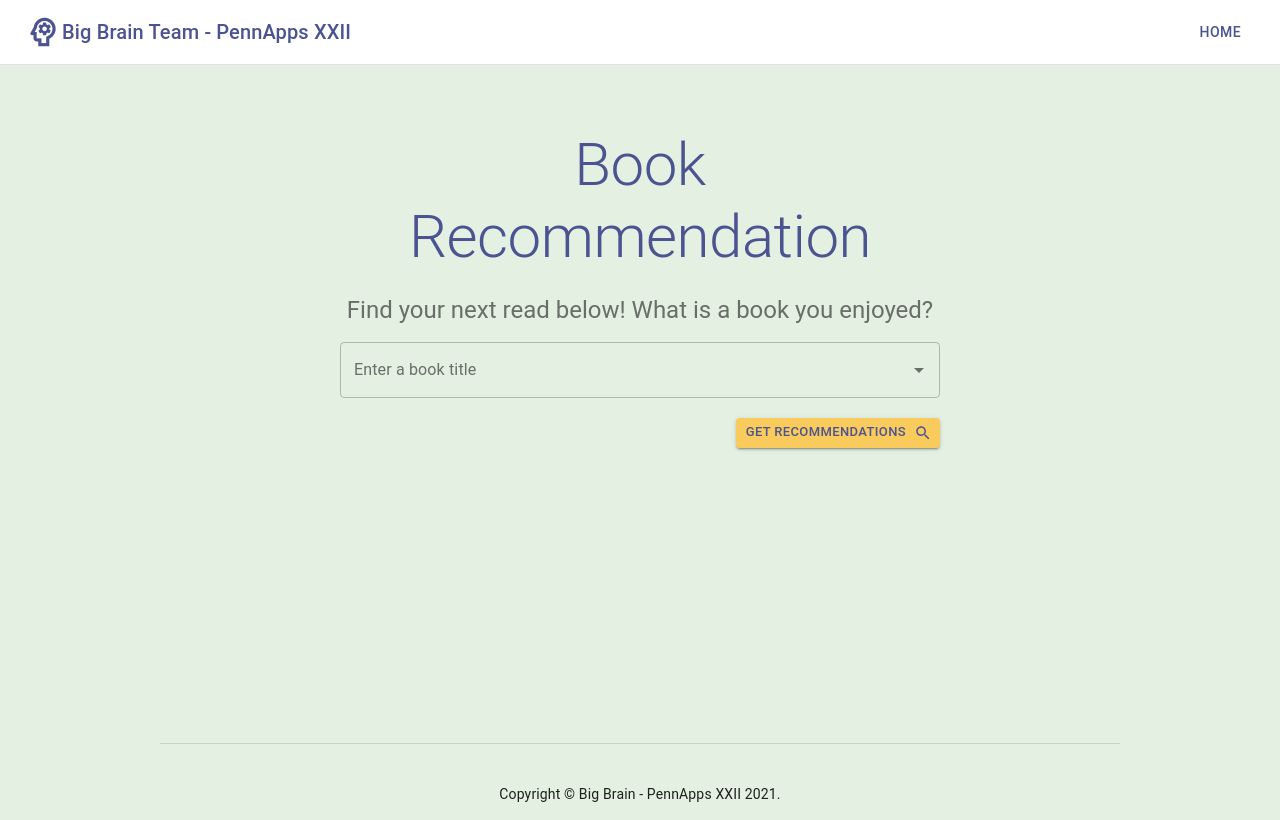
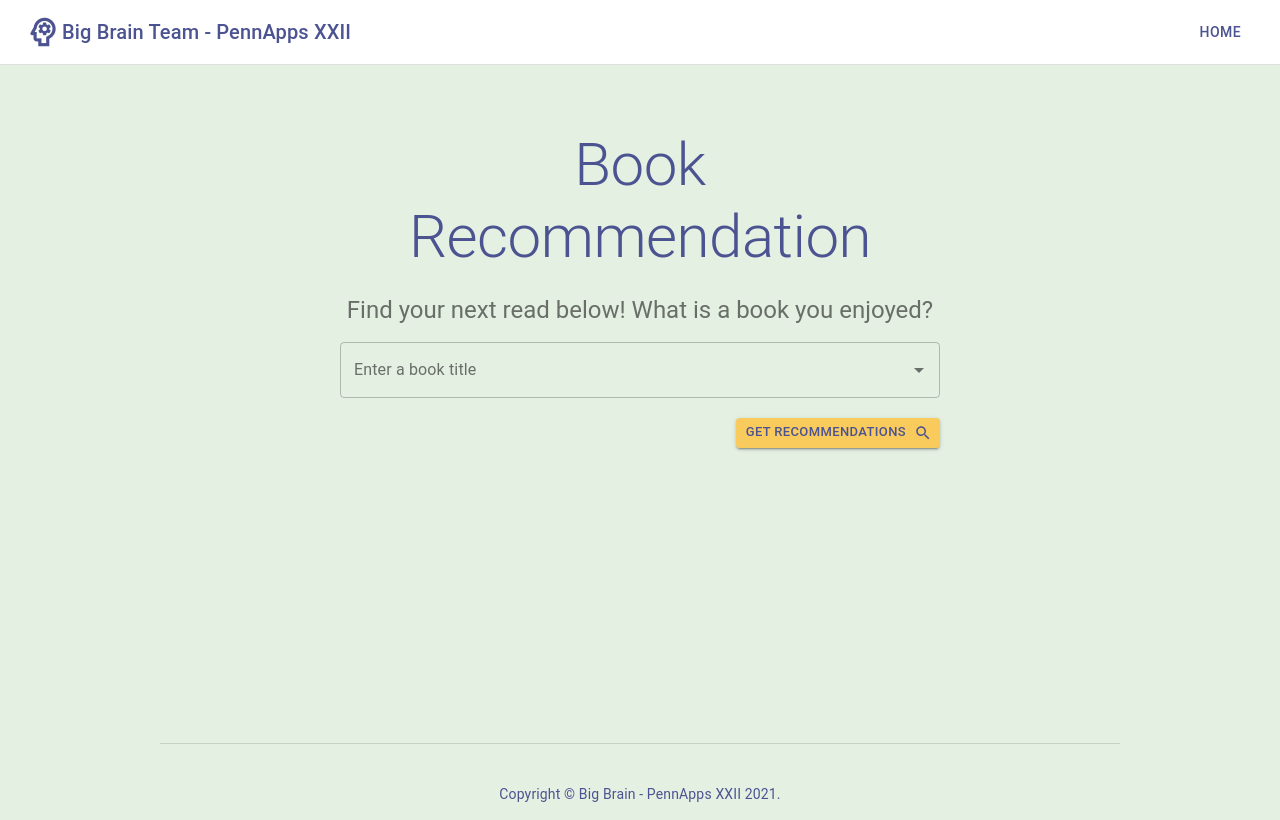
Before and after one commit to jessie1111101/book-recommender, a React (Create React App) app: page / in a window 1280 px wide. Built offline with nearby package versions, Linux system fonts and the light colour scheme; no server answers.

Commit message:
copyright color

```diff
--- a/src/Components/Copyright.js
+++ b/src/Components/Copyright.js
@@ -9,7 +9,7 @@ import theme from "../theme";
 export default function Copyright() {
 	return (
 		<ThemeProvider theme={theme}>
-			<Typography variant="body2" color="primary.contrastText" align="center">
+			<Typography variant="body2" className="purple-text" align="center">
 				{"Copyright © Big Brain - PennApps XXII"}
 				{/* <Link color="primary" href="https://material-ui.com/">
 
```
